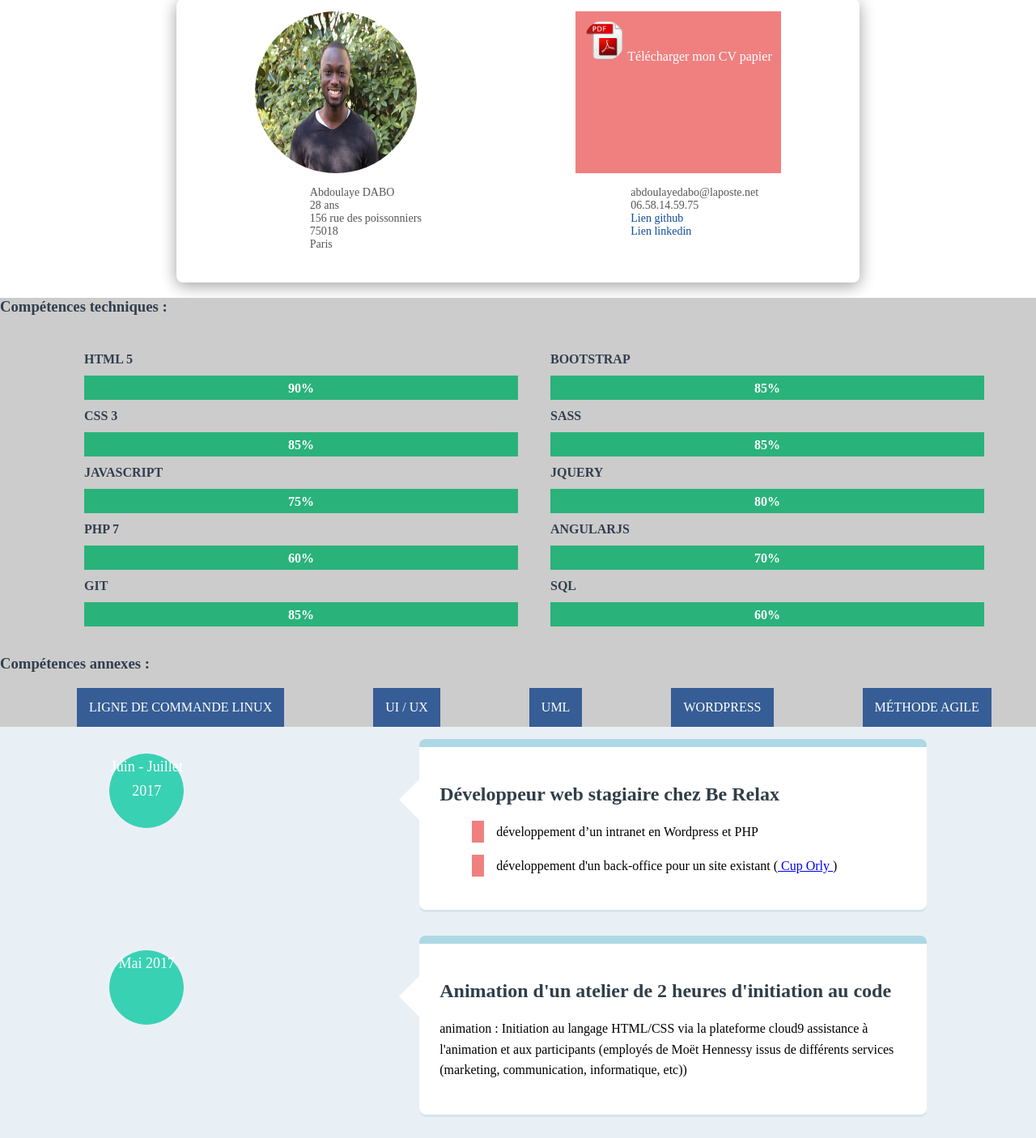
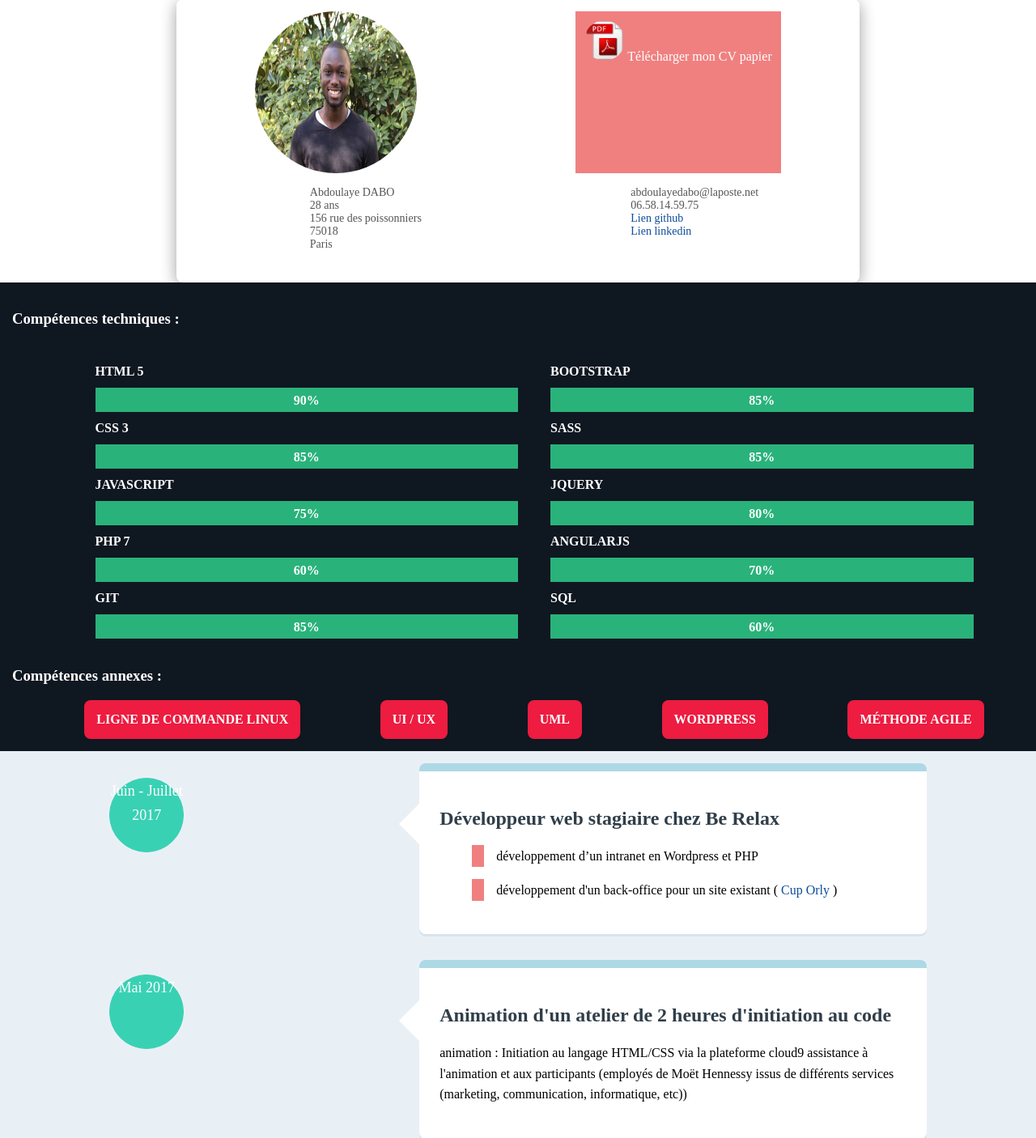
Before and after one commit to abdoulaye75/CV, a PHP site: page / in a window 1280 px wide. Shown: the part 678-2084 px from the top of the page at 81% size. Run offline with PHP 8.4, Linux system fonts and the light colour scheme; data that the repository does not hold is empty; style sheets or scripts are compiled from the project's sources; some web fonts are replaced.

Commit message:
couleur de fond changé pour la partie compétences. Emplacement modifié du message de confirmation

```diff
--- a/styles/experience.css
+++ b/styles/experience.css
@@ -46,6 +46,9 @@
           border: 5px solid lightcoral;
           border-right: 10px solid lightcoral;
           margin-right: 15px; }
+        .timeline-container .timeline-block .timeline-content li a {
+          color: #0D4D9A;
+          text-decoration: none; }
       .timeline-container .timeline-block .timeline-content::before {
         content: '';
         position: absolute;
--- a/styles/experience.scss
+++ b/styles/experience.scss
@@ -63,6 +63,11 @@ $family: 'Source Serif Pro', serif;
 				    border-right: 10px solid lightcoral;
 				    margin-right: 15px;
 				}
+
+				a {
+					color: #0D4D9A;
+					text-decoration: none;
+				}
 			}
 
 			  &::before {
--- a/styles/skills.css
+++ b/styles/skills.css
@@ -1,8 +1,9 @@
 h3 {
-  color: #323E4E; }
+  color: #fff; }
 
 .main_skills {
-  background-color: #ccc; }
+  background-color: #0F1721;
+  padding: 15px; }
   .main_skills .skills {
     display: flex;
     justify-content: center; }
@@ -12,7 +13,7 @@ h3 {
       list-style-type: none;
       text-transform: uppercase;
       line-height: 40px;
-      color: #323E4E;
+      color: #fff;
       font-weight: 700; }
       .main_skills .skills li .myProgress {
         width: 100%;
@@ -30,8 +31,10 @@ h3 {
     .main_skills .annex li {
       list-style-type: none;
       text-transform: uppercase;
-      background-color: #365D95;
+      background-color: #ED1C40;
       color: #fff;
-      padding: 15px; }
+      padding: 15px;
+      border-radius: 8px;
+      font-weight: bold; }
 
 /*# sourceMappingURL=skills.css.map */
--- a/styles/skills.scss
+++ b/styles/skills.scss
@@ -8,10 +8,12 @@
 	text-transform: $letter;
 }
 
-h3 {color: #323E4E;}
+h3 {color: #fff;}
 
 .main_skills {
-	background-color: #ccc;
+	background-color: #0F1721;
+	padding: 15px;
+
 	.skills {
 		@include flex(flex, center);
 
@@ -20,7 +22,7 @@ h3 {color: #323E4E;}
 		li {
 			@include list-style(none, uppercase);
 			line-height: 40px;
-			color: #323E4E;
+			color: #fff;
 			font-weight: 700;
 
 			.myProgress {
@@ -41,9 +43,11 @@ h3 {color: #323E4E;}
 	.annex {
 		li {
 			@include list-style(none, uppercase);
-			background-color: #365D95;
+			background-color: #ED1C40;
 			color: #fff;
 			padding: 15px;
+			border-radius: 8px;
+			font-weight: bold;
 		}
 
 		@include flex(flex, space-around);
--- a/views/form.php
+++ b/views/form.php
@@ -1,5 +1,6 @@
 <section id="form" class="form-container">
-	<form action="index.php" method="post">
+	<form action="index.php#form" method="post">
+		<?php require 'validation_server.php'; ?>
 		<h1> Me contacter </h1> <h5> PS : Tous les champs sont obligatoires. Vous ne pourrez valider qu'après avoir rempli correctement tous les champs </h5>
 		<label for="lastname"> Nom : </label>
 		<input type="text" name="lastname" id="lastname" required>
@@ -26,9 +27,7 @@
 		<span class="error" id="errorMessage"> Message vide </span>
 		<span class="success" id="successMessage"> Message rempli </span>
 
-		<button type="submit" id="submitForm"> Envoyer </button>
+		<button type="submit" id="submitForm" name="submit"> Envoyer </button>
 		<button type="reset" id="resetForm" disabled> Tout effacer </button>
 	</form>
-
-	<?php require 'validation_server.php'; ?>
 </section>
--- a/views/validation_server.php
+++ b/views/validation_server.php
@@ -1,11 +1,13 @@
 <?php
 
+$to = "abdoulayedabo@laposte.net";
+
+if (isset($_POST['lastname'], $_POST['firstname'], $_POST['mail'], $_POST['subject'], $_POST['message'], $_POST['submit'])) {
 	$lastname = htmlspecialchars($_POST['lastname']);
 	$firstname = htmlspecialchars($_POST['firstname']);
 	$mail = htmlspecialchars($_POST['mail']);
 	$subject = htmlspecialchars($_POST['subject']);
 	$message = htmlspecialchars($_POST['message']);
-$to = "abdoulayedabo@laposte.net";
 
 	if (mail($to, $subject, $message)) {
 		echo '<div class="alert successful">
@@ -18,6 +20,7 @@ if (mail($to, $subject, $message)) {
 		<strong> Votre mail n\'a pas pu être envoyé ! </strong>
 		</div>';
 	}
+}
 
 
 ?>
```
Lines whose indentation alone changed are shown as unchanged.
